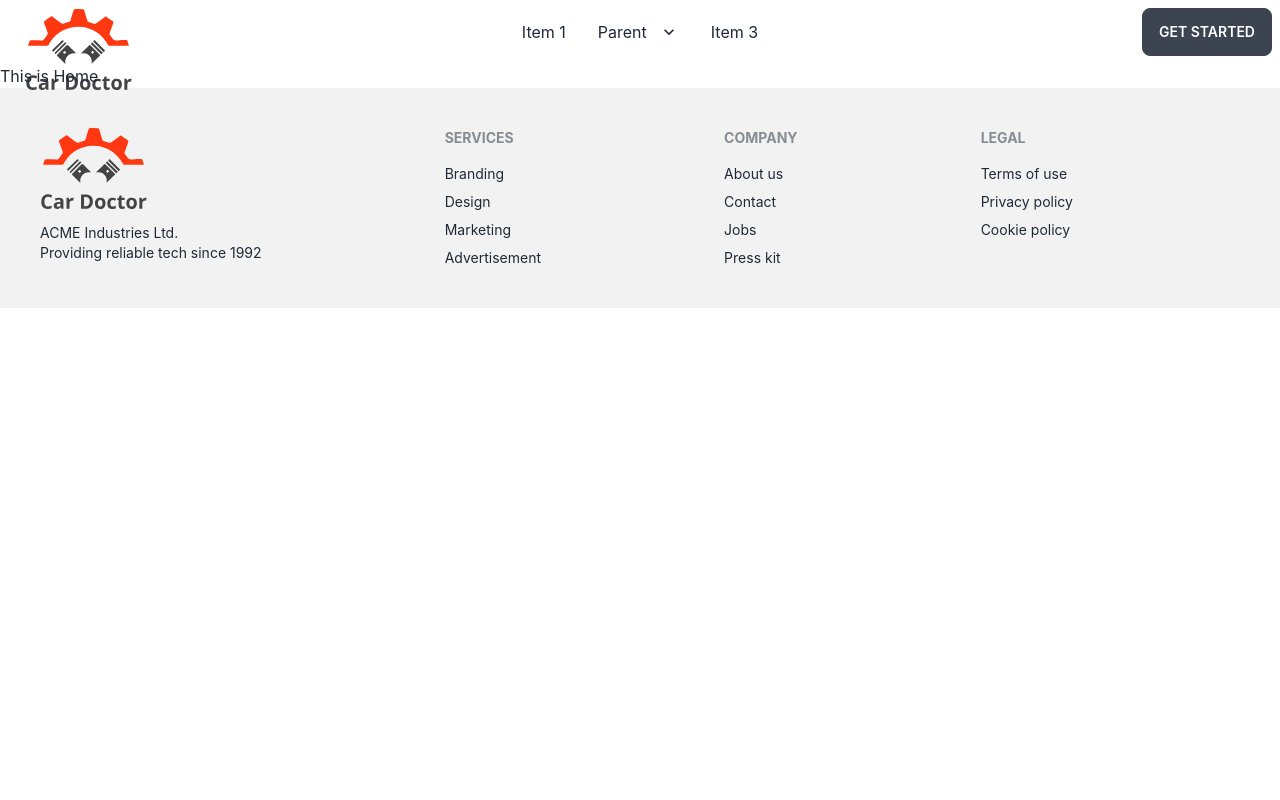
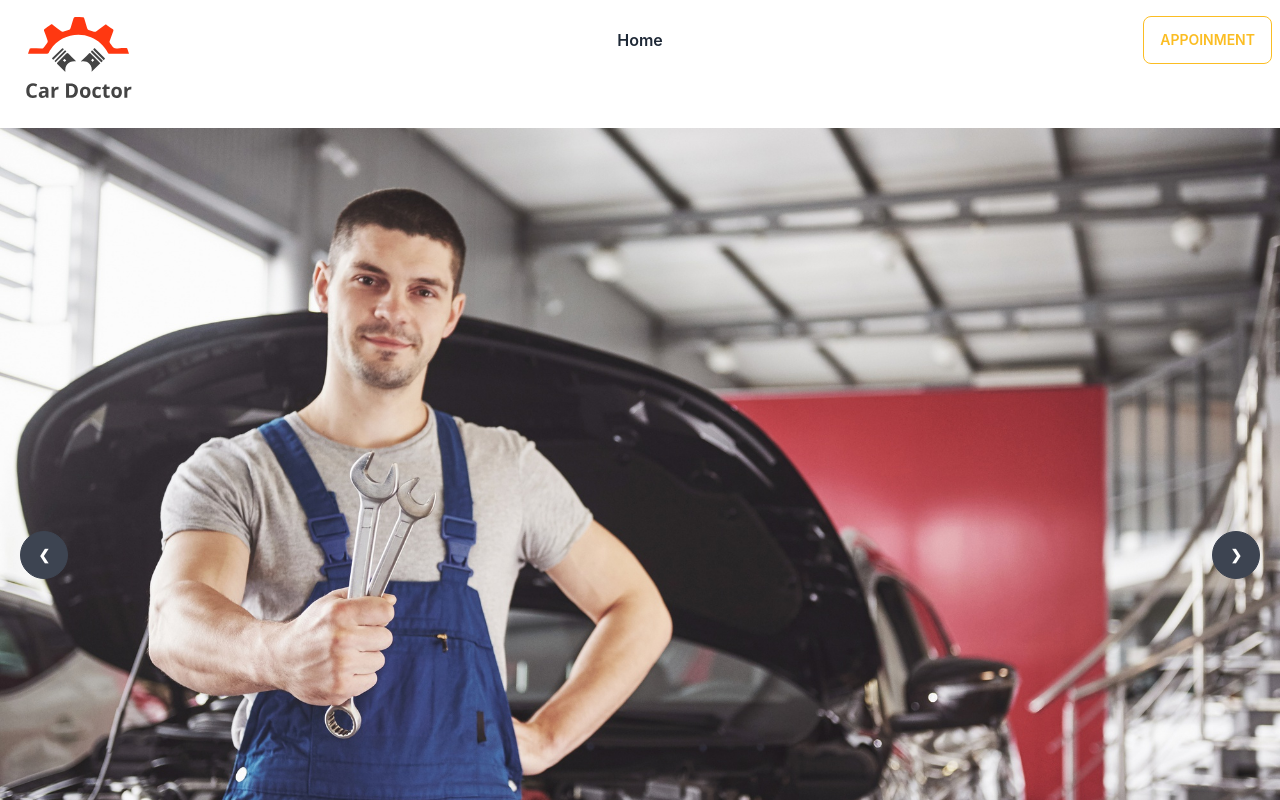
Before and after one commit to rasel497/genious-car-client, a React (Create React App) app: page / in a window 1280 px wide. Shown: the top 800 px of the page. Built offline with nearby package versions, Linux system fonts and the light colour scheme.

Commit message:
create customise simple banner from daisy ui template

```diff
--- a/src/App.js
+++ b/src/App.js
@@ -5,7 +5,7 @@
 function App() {
 
   return (
-    <div>
+    <div data-theme="light" className='max-w-screen-xl mx-auto'>
       <RouterProvider router={router}></RouterProvider>
     </div>
   );
--- /dev/null
+++ b/src/Pages/Home/Banner/Banner.js
@@ -0,0 +1,46 @@
+import React from 'react';
+import img1 from '../../../assets/images/banner/1.jpg'
+import img2 from '../../../assets/images/banner/2.jpg'
+import img3 from '../../../assets/images/banner/3.jpg'
+import img4 from '../../../assets/images/banner/4.jpg'
+import img5 from '../../../assets/images/banner/5.jpg'
+import img6 from '../../../assets/images/banner/6.jpg'
+
+const Banner = () => {
+    return (
+        <div>
+            <div className="carousel w-full">
+                <div id="slide1" className="carousel-item relative w-full">
+                    <img src={img1} alt='' className="w-full " />
+                    <div className="absolute flex justify-between transform -translate-y-1/2 left-5 right-5 top-1/2">
+                        <a href="#slide4" className="btn btn-circle">❮</a>
+                        <a href="#slide2" className="btn btn-circle">❯</a>
+                    </div>
+                </div>
+                <div id="slide2" className="carousel-item relative w-full">
+                    <img src={img2} alt='' className="w-full" />
+                    <div className="absolute flex justify-between transform -translate-y-1/2 left-5 right-5 top-1/2">
+                        <a href="#slide1" className="btn btn-circle">❮</a>
+                        <a href="#slide3" className="btn btn-circle">❯</a>
+                    </div>
+                </div>
+                <div id="slide3" className="carousel-item relative w-full">
+                    <img src={img3} alt='' className="w-full" />
+                    <div className="absolute flex justify-between transform -translate-y-1/2 left-5 right-5 top-1/2">
+                        <a href="#slide2" className="btn btn-circle">❮</a>
+                        <a href="#slide4" className="btn btn-circle">❯</a>
+                    </div>
+                </div>
+                <div id="slide4" className="carousel-item relative w-full">
+                    <img src={img4} alt='' className="w-full" />
+                    <div className="absolute flex justify-between transform -translate-y-1/2 left-5 right-5 top-1/2">
+                        <a href="#slide3" className="btn btn-circle">❮</a>
+                        <a href="#slide1" className="btn btn-circle">❯</a>
+                    </div>
+                </div>
+            </div>
+        </div>
+    );
+};
+
+export default Banner;
--- a/src/Pages/Home/Home/Home.js
+++ b/src/Pages/Home/Home/Home.js
@@ -1,9 +1,10 @@
 import React from 'react';
+import Banner from '../Banner/Banner';
 
 const Home = () => {
     return (
         <div>
-            <h2>This is Home</h2>
+            <Banner></Banner>
         </div>
     );
 };
--- a/src/Pages/Shared/Footer/Footer.js
+++ b/src/Pages/Shared/Footer/Footer.js
@@ -5,7 +5,7 @@
 const Footer = () => {
     return (
         <div>
-            <footer className="footer p-10 bg-base-200 text-base-content">
+            <footer className="footer p-10 bg-black text-white">
                 <div>
                     <img src={logo} alt=" " />
                     <p>ACME Industries Ltd.<br />Providing reliable tech since 1992</p>
--- a/src/Pages/Shared/Header/Header.js
+++ b/src/Pages/Shared/Header/Header.js
@@ -3,27 +3,24 @@
 import logo from '../../../assets/logo.svg'
 
 const Header = () => {
+    const menuItems = <>
+        <li className='font-semibold'>
+            <Link to='/'>Home</Link>
+        </li>
+    </>
+
     return (
         <div>
-            <div className="navbar bg-base-100">
+            <div className="navbar h-20 mb-12 bg-base-100">
                 <div className="navbar-start">
                     <div className="dropdown">
                         <label tabIndex={0} className="btn btn-ghost lg:hidden">
                             <svg xmlns="http://www.w3.org/2000/svg" className="h-5 w-5" fill="none" viewBox="0 0 24 24" stroke="currentColor"><path strokeLinecap="round" strokeLinejoin="round" strokeWidth="2" d="M4 6h16M4 12h8m-8 6h16" /></svg>
                         </label>
                         <ul tabIndex={0} className="menu menu-compact dropdown-content mt-3 p-2 shadow bg-base-100 rounded-box w-52">
-                            <li><a>Item 1</a></li>
-                            <li tabIndex={0}>
-                                <a className="justify-between">
-                                    Parent
-                                    <svg className="fill-current" xmlns="http://www.w3.org/2000/svg" width="24" height="24" viewBox="0 0 24 24"><path d="M8.59,16.58L13.17,12L8.59,7.41L10,6L16,12L10,18L8.59,16.58Z" /></svg>
-                                </a>
-                                <ul className="p-2">
-                                    <li><a>Submenu 1</a></li>
-                                    <li><a>Submenu 2</a></li>
-                                </ul>
-                            </li>
-                            <li><a>Item 3</a></li>
+
+                            {menuItems}
+
                         </ul>
                     </div>
                     <Link to='/' className="btn btn-ghost normal-case text-xl">
@@ -32,22 +29,13 @@
                 </div>
                 <div className="navbar-center hidden lg:flex">
                     <ul className="menu menu-horizontal p-0">
-                        <li><a>Item 1</a></li>
-                        <li tabIndex={0}>
-                            <a>
-                                Parent
-                                <svg className="fill-current" xmlns="http://www.w3.org/2000/svg" width="20" height="20" viewBox="0 0 24 24"><path d="M7.41,8.58L12,13.17L16.59,8.58L18,10L12,16L6,10L7.41,8.58Z" /></svg>
-                            </a>
-                            <ul className="p-2">
-                                <li><a>Submenu 1</a></li>
-                                <li><a>Submenu 2</a></li>
-                            </ul>
-                        </li>
-                        <li><a>Item 3</a></li>
+
+                        {menuItems}
+
                     </ul>
                 </div>
                 <div className="navbar-end">
-                    <a className="btn">Get started</a>
+                    <button className="btn btn-outline btn-warning">Appoinment</button>
                 </div>
             </div>
         </div>
```
